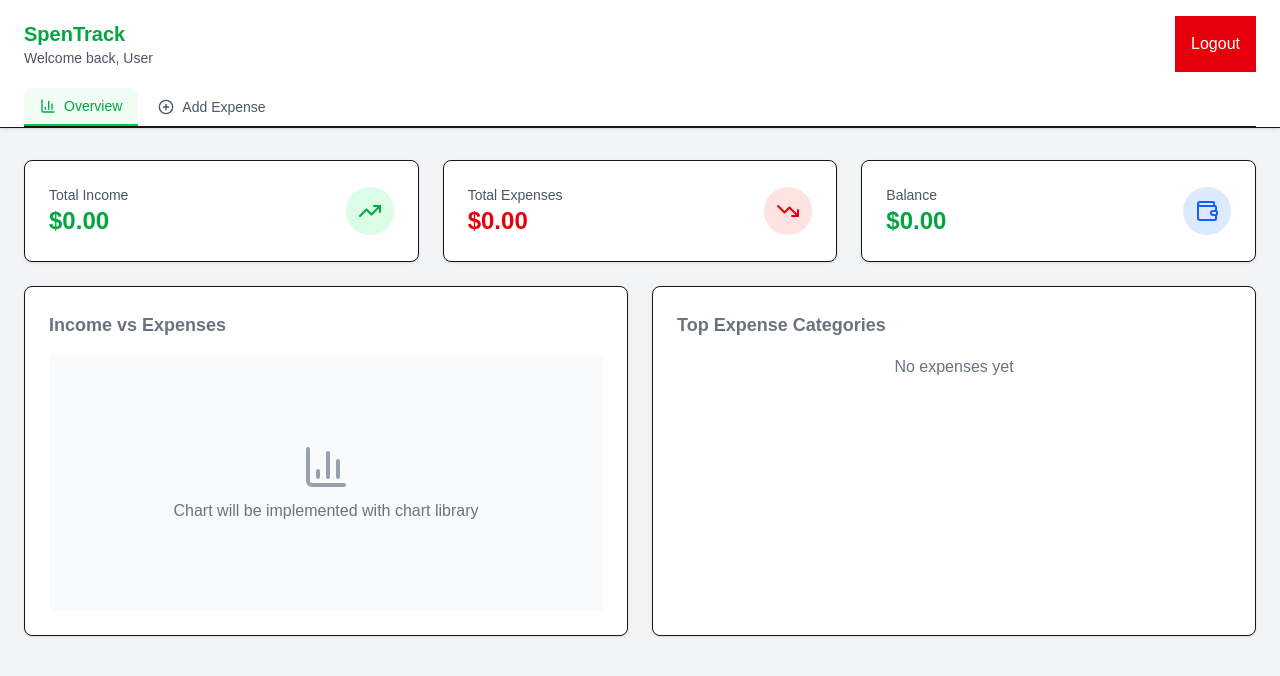
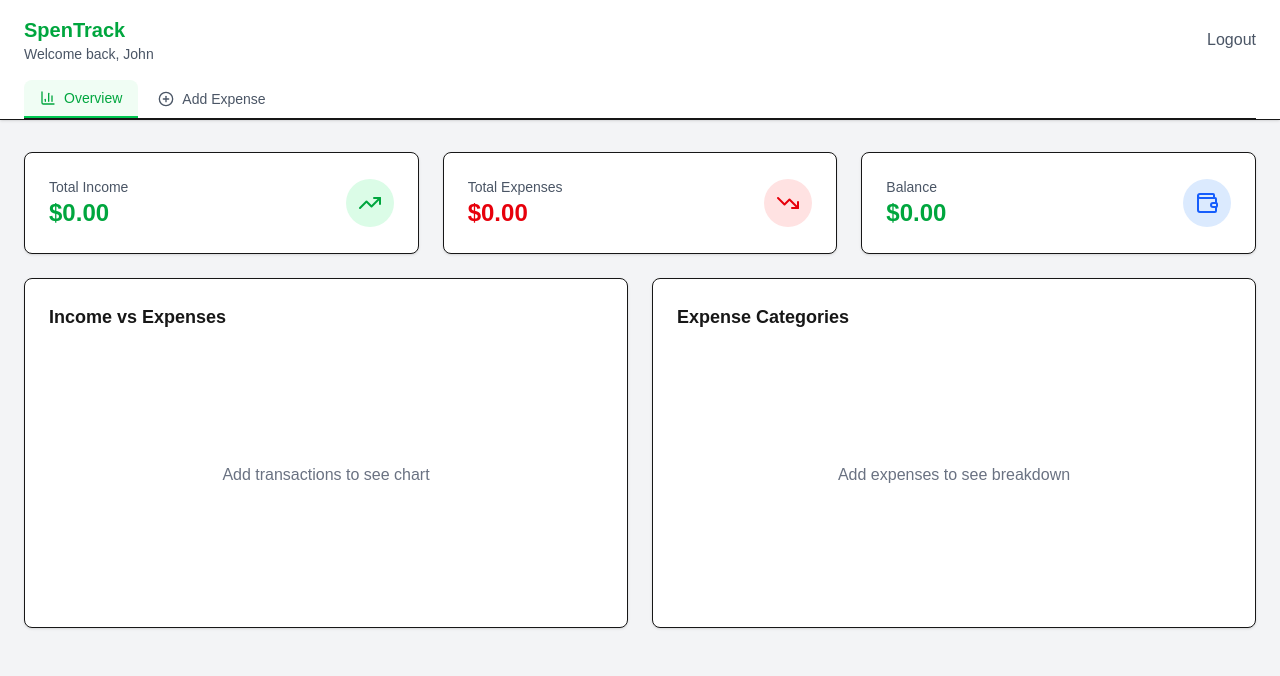
Before and after one commit to vector-10/finance_tracker, a Next.js app: page /dashboard in a window 1280 px wide. Shown: the top 676 px of the page. Built offline with nearby package versions, Linux system fonts and the light colour scheme.

Commit message:
chore: updates

```diff
--- a/app/dashboard/page.tsx
+++ b/app/dashboard/page.tsx
@@ -1,8 +1,8 @@
-
 'use client';
 import { useState, useEffect } from 'react';
 import { TrendingUp, TrendingDown, Wallet, BarChart3, PlusCircle } from 'lucide-react';
 import { toast } from 'sonner';
+import { LineChart, Line, XAxis, YAxis, CartesianGrid, Tooltip, ResponsiveContainer, PieChart, Pie, Cell } from 'recharts';
 
 interface Transaction {
   _id?: string;
@@ -32,19 +32,6 @@ export default function DashboardPage() {
   const [summary, setSummary] = useState<Summary>({ income: 0, expenses: 0, balance: 0 });
   const [transactions, setTransactions] = useState<Transaction[]>([]);
   const [loading, setLoading] = useState(false);
-  const [userName, setUserName] = useState('');
-
-  useEffect(() => {
-    // Get user name from localStorage or make API call
-    const storedName = localStorage.getItem('userName');
-    if (storedName) {
-      setUserName(storedName);
-    }
-
-    fetchSummary();
-    fetchTransactions();
-  }, []);
-
 
   useEffect(() => {
     fetchSummary();
@@ -116,15 +103,47 @@ export default function DashboardPage() {
     }
   };
 
-  const getCategoryBreakdown = () => {
+  // Prepare chart data
+  const getMonthlyData = () => {
+    const monthlyData: { [key: string]: { income: number; expenses: number; month: string } } = {};
+
+    transactions.forEach(t => {
+      const month = new Date(t.date).toLocaleDateString('en-US', { month: 'short' });
+      if (!monthlyData[month]) {
+        monthlyData[month] = { income: 0, expenses: 0, month };
+      }
+
+      if (t.type === 'income') {
+        monthlyData[month].income += t.amount;
+      } else {
+        monthlyData[month].expenses += t.amount;
+      }
+    });
+
+    return Object.values(monthlyData);
+  };
+
+  const getCategoryData = () => {
     const breakdown: { [key: string]: number } = {};
     transactions
       .filter(t => t.type === 'expense')
       .forEach(t => {
         breakdown[t.category] = (breakdown[t.category] || 0) + t.amount;
       });
+
+    const colors = ['#10B981', '#EF4444', '#3B82F6', '#F59E0B', '#8B5CF6'];
+
     return Object.entries(breakdown)
-      .sort(([,a], [,b]) => b - a)
+      .map(([name, value], index) => ({
+        name: name.charAt(0).toUpperCase() + name.slice(1),
+        value,
+        color: colors[index % colors.length]
+      }));
+  };
+
+  const getCategoryBreakdown = () => {
+    return getCategoryData()
+      .sort((a, b) => b.value - a.value)
       .slice(0, 5);
   };
 
@@ -134,18 +153,16 @@ export default function DashboardPage() {
       <header className="bg-white shadow-sm border-b">
         <div className="max-w-7xl mx-auto px-6 py-4">
           <div className="flex justify-between items-center">
-          <div>
-  <h1 className="text-xl font-bold text-green-600">SpenTrack</h1>
-  <p className="text-sm text-gray-600">
-    Welcome back, {userName || 'User'}
-  </p>
-</div>
+            <div>
+              <h1 className="text-xl font-bold text-green-600">SpenTrack</h1>
+              <p className="text-sm text-gray-600">Welcome back, John</p>
+            </div>
             <button
               onClick={() => {
                 localStorage.removeItem('userId');
                 window.location.href = '/';
               }}
-              className="text-white hover:text-gray-800 bg-red-600 p-4"
+              className="text-gray-600 hover:text-gray-800"
             >
               Logout
             </button>
@@ -228,27 +245,68 @@ export default function DashboardPage() {
 
             {/* Charts Section */}
             <div className="grid grid-cols-1 lg:grid-cols-2 gap-6">
+              {/* Line Chart */}
               <div className="bg-white p-6 rounded-lg shadow-sm border">
-                <h3 className="text-lg font-semibold mb-4 text-gray-500">Income vs Expenses</h3>
-                <div className="h-64 bg-gray-50 rounded flex items-center justify-center">
-                  <div className="text-center">
-                    <BarChart3 className="mx-auto text-gray-400 mb-2" size={48} />
-                    <p className="text-gray-500">Chart will be implemented with chart library</p>
-                  </div>
+                <h3 className="text-lg font-semibold mb-4">Income vs Expenses</h3>
+                <div className="h-64">
+                  {getMonthlyData().length > 0 ? (
+                    <ResponsiveContainer width="100%" height="100%">
+                      <LineChart data={getMonthlyData()}>
+                        <CartesianGrid strokeDasharray="3 3" />
+                        <XAxis dataKey="month" />
+                        <YAxis />
+                        <Tooltip formatter={(value) => [`$${value}`, '']} />
+                        <Line
+                          type="monotone"
+                          dataKey="income"
+                          stroke="#10B981"
+                          strokeWidth={2}
+                          name="Income"
+                        />
+                        <Line
+                          type="monotone"
+                          dataKey="expenses"
+                          stroke="#EF4444"
+                          strokeWidth={2}
+                          name="Expenses"
+                        />
+                      </LineChart>
+                    </ResponsiveContainer>
+                  ) : (
+                    <div className="h-full flex items-center justify-center text-gray-500">
+                      Add transactions to see chart
+                    </div>
+                  )}
                 </div>
               </div>
 
+              {/* Pie Chart */}
               <div className="bg-white p-6 rounded-lg shadow-sm border">
-                <h3 className="text-lg font-semibold mb-4 text-gray-500">Top Expense Categories</h3>
-                <div className="space-y-3">
-                  {getCategoryBreakdown().map(([category, amount]) => (
-                    <div key={category} className="flex justify-between items-center">
-                      <span className="text-gray-600 capitalize">{category}</span>
-                      <span className="font-medium">${amount.toFixed(2)}</span>
+                <h3 className="text-lg font-semibold mb-4">Expense Categories</h3>
+                <div className="h-64">
+                  {getCategoryData().length > 0 ? (
+                    <ResponsiveContainer width="100%" height="100%">
+                      <PieChart>
+                        <Pie
+                          data={getCategoryData()}
+                          cx="50%"
+                          cy="50%"
+                          outerRadius={80}
+                          fill="#8884d8"
+                          dataKey="value"
+                          label={({ name, value }) => `${name}: $${value}`}
+                        >
+                          {getCategoryData().map((entry, index) => (
+                            <Cell key={`cell-${index}`} fill={entry.color} />
+                          ))}
+                        </Pie>
+                        <Tooltip formatter={(value) => [`$${value}`, 'Amount']} />
+                      </PieChart>
+                    </ResponsiveContainer>
+                  ) : (
+                    <div className="h-full flex items-center justify-center text-gray-500">
+                      Add expenses to see breakdown
                     </div>
-                  ))}
-                  {getCategoryBreakdown().length === 0 && (
-                    <p className="text-gray-500 text-center">No expenses yet</p>
                   )}
                 </div>
               </div>
@@ -260,7 +318,7 @@ export default function DashboardPage() {
           <div className="grid grid-cols-1 lg:grid-cols-2 gap-6">
             {/* Transaction Form */}
             <div className="bg-white p-6 rounded-lg shadow-sm border">
-              <h3 className="text-lg font-semibold mb-4 text-gray-500">Add Transaction</h3>
+              <h3 className="text-lg font-semibold mb-4">Add Transaction</h3>
               <form onSubmit={handleSubmit} className="space-y-4">
                 <div className="grid grid-cols-2 gap-4">
                   <div>
@@ -341,7 +399,7 @@ export default function DashboardPage() {
 
             {/* Transaction List */}
             <div className="bg-white p-6 rounded-lg shadow-sm border">
-              <h3 className="text-lg font-semibold mb-4 text-gray-500">Recent Transactions</h3>
+              <h3 className="text-lg font-semibold mb-4">Recent Transactions</h3>
               <div className="space-y-3 max-h-96 overflow-y-auto">
                 {transactions.map((transaction) => (
                   <div key={transaction._id} className="flex justify-between items-center p-3 border border-gray-100 rounded-lg">
```
